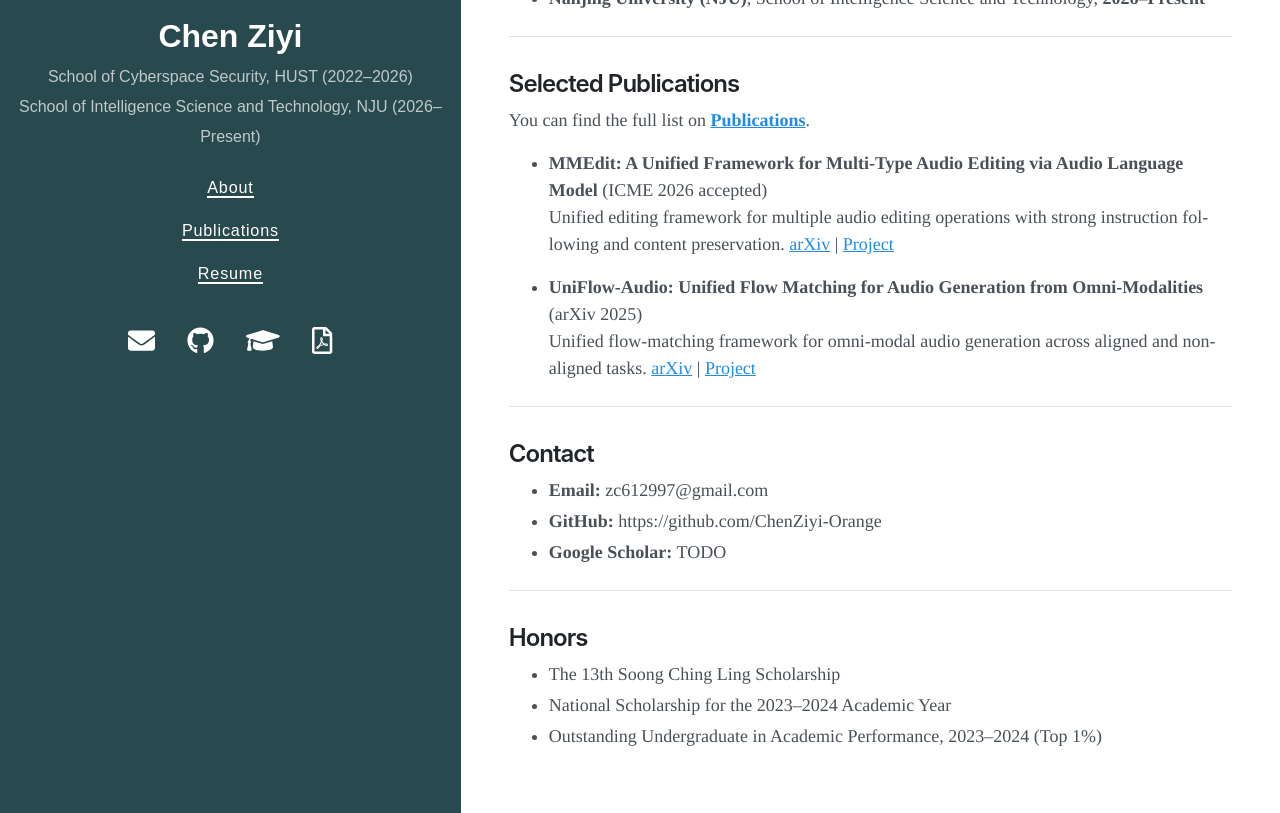
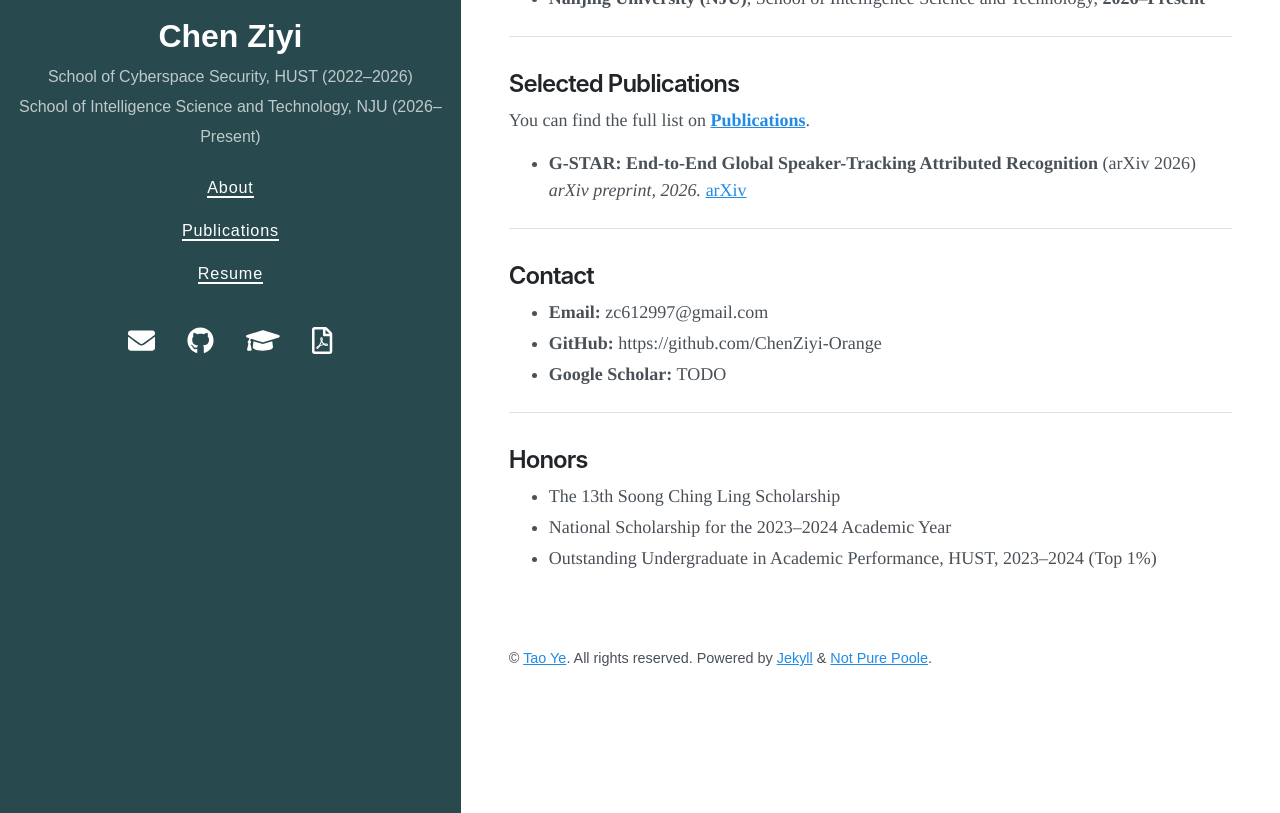
Before and after one commit to ChenZiyi-Orange/czy.github.io, a Jekyll site: the page built from index.md, in a window 1280 px wide and 1400 px high, cut to the strip 587-1400 px from the top of the window. Built offline with Jekyll 4.4.1, drawn with Linux system fonts in a browser that asks for light colours; nearby versions of some CDN libraries.

Commit message:
Update publications and honors in index.md
Removed outdated publication entries and updated honors description.

```diff
--- a/index.md
+++ b/index.md
@@ -32,11 +32,8 @@
 
 You can find the full list on **[Publications](/publications/)**.
 
-- **MMEdit: A Unified Framework for Multi-Type Audio Editing via Audio Language Model** (ICME 2026 accepted)
-  Unified editing framework for multiple audio editing operations with strong instruction following and content preservation. [arXiv](https://arxiv.org/abs/2512.20339) | [Project](https://ty0402.github.io/MMEditing/)
-
-- **UniFlow-Audio: Unified Flow Matching for Audio Generation from Omni-Modalities** (arXiv 2025)
-  Unified flow-matching framework for omni-modal audio generation across aligned and non-aligned tasks. [arXiv](https://arxiv.org/abs/2509.24391) | [Project](https://wsntxxn.github.io/uniflow_audio/)
+- **G-STAR: End-to-End Global Speaker-Tracking Attributed Recognition** (arXiv 2026)
+  *arXiv preprint, 2026.* [arXiv](https://arxiv.org/pdf/2603.10468)
 
 ---
 
@@ -52,4 +49,4 @@
 
 - The 13th Soong Ching Ling Scholarship
 - National Scholarship for the 2023–2024 Academic Year
-- Outstanding Undergraduate in Academic Performance, 2023–2024 (Top 1%)
+- Outstanding Undergraduate in Academic Performance, HUST, 2023–2024 (Top 1%)
```
